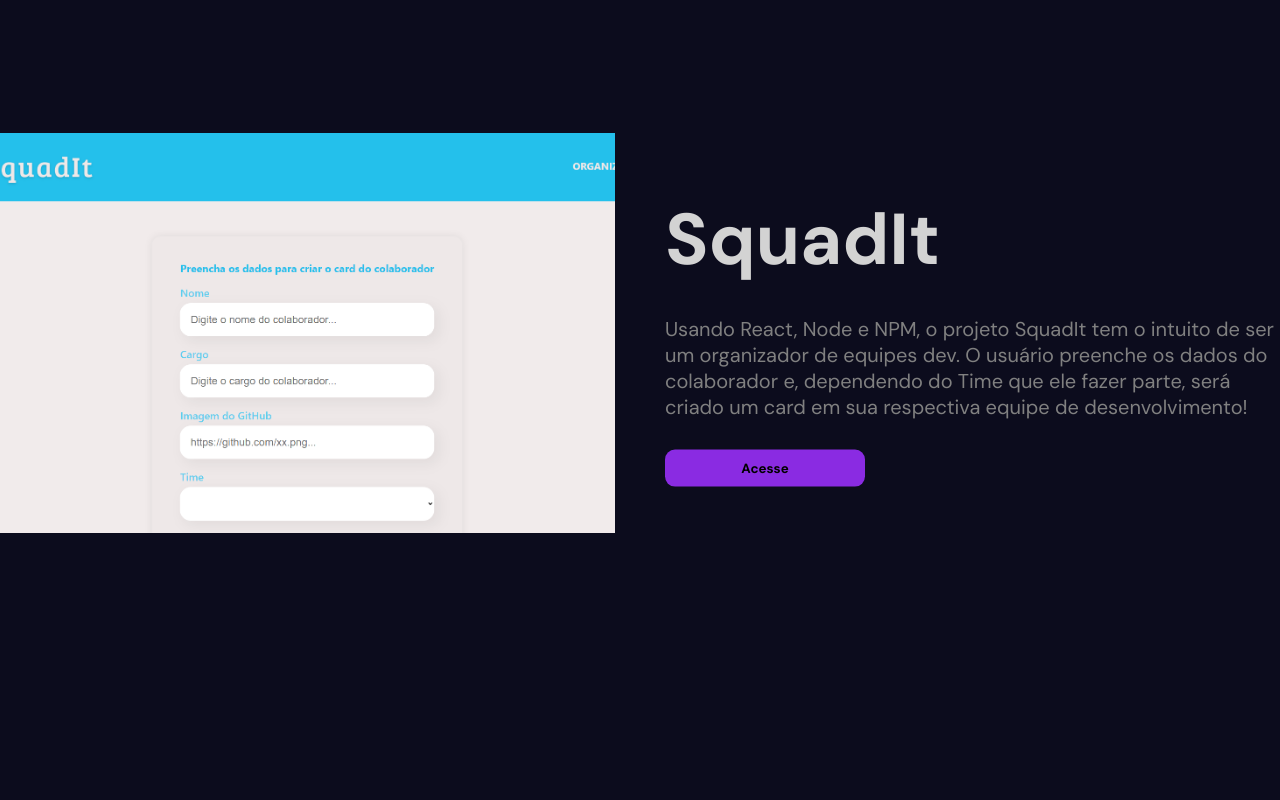
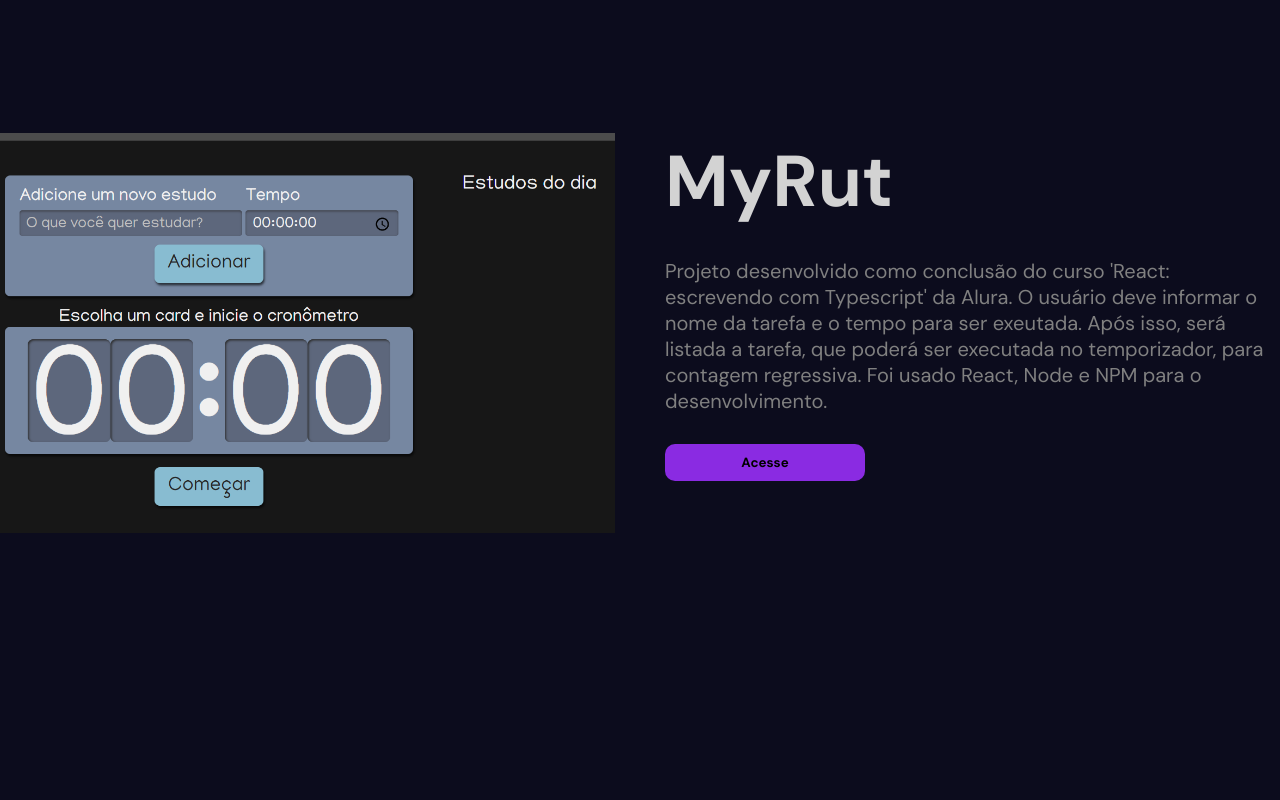
Before and after one commit to slpascoal/portfolio-silas, a React (Vite) app: page / in a window 1280 px wide. Shown: the part 3420-4220 px from the top of the page. Built offline with nearby package versions, Linux system fonts and the light colour scheme.

Commit message:
Atualização do Portfolio
Acrescentado o projeto "MyRut" no portfolio.

```diff
--- a/package.json
+++ b/package.json
@@ -19,7 +19,8 @@
     "react": "18.2.0",
     "react-dom": "18.2.0",
     "react-icons": "^5.2.1",
-    "sass": "^1.68.0"
+    "sass": "^1.68.0",
+    "starter": "file:"
   },
   "devDependencies": {
     "@types/react": "18.2.15",
--- a/src/components/portfolio/Portfolio.jsx
+++ b/src/components/portfolio/Portfolio.jsx
@@ -5,6 +5,13 @@
 const items = [
   {
     id: 1,
+    title: "MyRut",
+    img: "/myrut.png",
+    desc: "Projeto desenvolvido como conclusão do curso 'React: escrevendo com Typescript' da Alura. O usuário deve informar o nome da tarefa e o tempo para ser exeutada. Após isso, será listada a tarefa, que poderá ser executada no temporizador, para contagem regressiva. Foi usado React, Node e NPM para o desenvolvimento.",
+    link: "https://my-rut.vercel.app/",
+    botao: "Acesse"
+  },{
+    id: 2,
     title: "SquadIt",
     img: "/squadit.png",
     desc: "Usando React, Node e NPM, o projeto SquadIt tem o intuito de ser um organizador de equipes dev. O usuário preenche os dados do colaborador e, dependendo do Time que ele fazer parte, será criado um card em sua respectiva equipe de desenvolvimento!",
@@ -12,7 +19,7 @@
     botao: "Acesse"
   },
   {
-    id: 2,
+    id: 3,
     title: "Portfólio Pessoal",
     img: "/projeto-portfolio.png",
     desc: "Portfólio desenvolvido com base no projeto de Safak e é utilizado para complementar meu currículo dev, incluindo fatos sobre mim e projetos. Foi usado React, Node.js, Javascript, SCSS e HTML para o desenvolvimento",
@@ -20,7 +27,7 @@
     botao: "Confira"
   },
   {
-    id: 3,
+    id: 4,
     title: "Site 'Zero Brava'",
     img: "/zero-brava.png",
     desc: "Site ativo e desenvolvido para um podcast sobre cultura e movimentos artísticos de Belo Horizonte e região. O site possui ao todo 4 páginas e a funcionalidade de Blog, onde o cliente possui acesso a um sistema para adicionar posts na plataforma. Aplicação desenvolvida usando Wordpress, Elementor e MySQL.",
@@ -28,7 +35,7 @@
     botao: "Acesse"
   },
   {
-    id: 4,
+    id: 5,
     title: "Braço Mecânico",
     img: "/braco-mecanico.png",
     desc: "Simulador de Braço Mecânico, desenvolvido em um projeto acadêmico de Computação Gráfica. Nesse simulador foi usado Python e mais algumas bibliotecas como PyGame e PyOpenGL para o desenvolvimento.",
--- a/src/components/sidebar/sidebar.scss
+++ b/src/components/sidebar/sidebar.scss
@@ -13,7 +13,7 @@
     top: 0;
     left: 0;
     bottom: 0;
-    width: 400px;
+    width: 300px;
     background: white;
 
     @include mobile {
```
Also changed, not shown: public/myrut.png (added), 1 other file (tests, documents, lock files or other folders).
